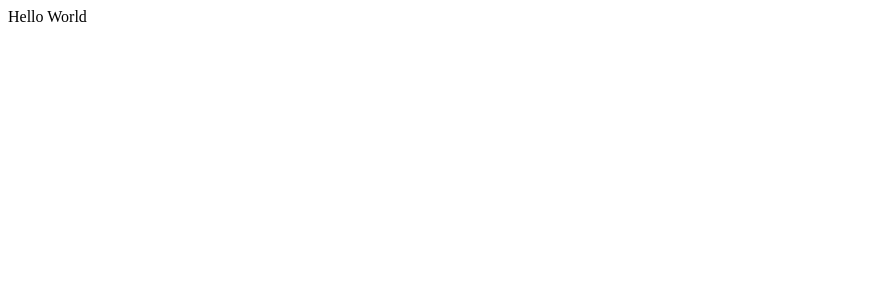
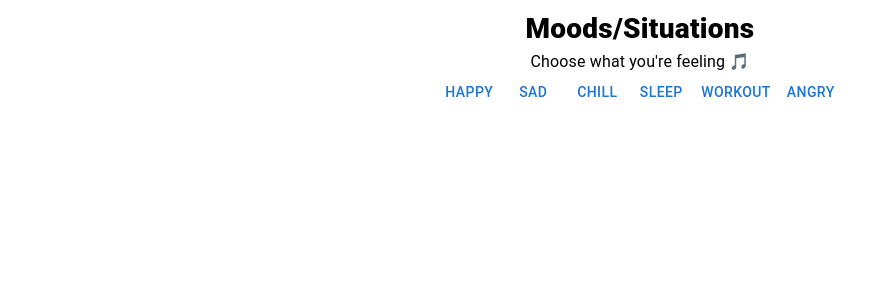
Before and after one commit to Team-Charizard-Mood/doompl, a React app: page / in a window 1280 px wide. Shown: the top 300 px of the page, without its empty margins (0-889 px from the left). Built offline with nearby package versions, Linux system fonts and the light colour scheme.

Commit message:
created frontend components

```diff
--- a/client/App.tsx
+++ b/client/App.tsx
@@ -1,7 +1,15 @@
 import React from 'react';
+import Login from './components/Login';
+import { Box } from '@mui/material';
+import Moods from './components/Moods';
+import Create from './components/Create';
 
 export default function App() {
     return (
-        <div>Hello World</div>
+        <Box sx={{margin: 'auto'}}>
+            {/* <Login /> */}
+            {/* <Create /> */}
+            <Moods />
+        </Box>
     )
 };
--- /dev/null
+++ b/client/components/Create.tsx
@@ -0,0 +1,12 @@
+import React from 'react';
+import { Box, Button, Typography, TextField } from '@mui/material';
+
+export default function Create() {
+	return (
+		<Box sx={{margin: 'auto', width: '50vw', textAlign: 'center', display: 'flex', flexDirection: 'column', gap: 2}}>
+      	<Typography sx={{fontSize: 28, fontWeight: 900}}>Create Your Playlist</Typography>
+				<TextField id="outlined-basic" label="Name your playlist" variant="outlined" />
+				<Button variant='contained'>Create Playlist</Button>
+		</Box>
+	)
+}
--- /dev/null
+++ b/client/components/Login.tsx
@@ -0,0 +1,20 @@
+import React from 'react';
+import { Box, Button, Typography, SvgIcon, Link } from '@mui/material';
+
+export default function Login(): JSX.Element {
+
+	const logo = (
+		<svg xmlns="http://www.w3.org/2000/svg" width="1.2rem" height="auto" fill="currentColor" className="bi bi-spotify" viewBox="0 0 16 16">
+  <path d="M8 0a8 8 0 1 0 0 16A8 8 0 0 0 8 0zm3.669 11.538a.498.498 0 0 1-.686.165c-1.879-1.147-4.243-1.407-7.028-.77a.499.499 0 0 1-.222-.973c3.048-.696 5.662-.397 7.77.892a.5.5 0 0 1 .166.686zm.979-2.178a.624.624 0 0 1-.858.205c-2.15-1.321-5.428-1.704-7.972-.932a.625.625 0 0 1-.362-1.194c2.905-.881 6.517-.454 8.986 1.063a.624.624 0 0 1 .206.858zm.084-2.268C10.154 5.56 5.9 5.419 3.438 6.166a.748.748 0 1 1-.434-1.432c2.825-.857 7.523-.692 10.492 1.07a.747.747 0 1 1-.764 1.288z"/>
+</svg>
+	)
+
+	return (
+		<Box sx={{margin: 'auto', width: '50vw', textAlign: 'center'}}>
+			<Typography sx={{fontSize: 28, fontWeight: 900}}>doompl</Typography>
+      <Typography>Generate a Spotify playlist based on your mood or situation &#128526;</Typography>
+			<Button sx={{display: 'flex', gap: 1, margin: 'auto'}} variant='contained'><Typography>Login with Spotify</Typography><SvgIcon>{logo}</SvgIcon> </Button>
+			<Link href="#">Continue without logging in</Link>
+		</Box>
+	)
+}
--- /dev/null
+++ b/client/components/Moods.tsx
@@ -0,0 +1,18 @@
+import React from 'react';
+import { Box, Button, Typography, TextField } from '@mui/material';
+
+
+export default function Moods() {
+	return (
+		<Box sx={{margin: 'auto', width: '50vw', textAlign: 'center'}}>
+      	<Typography sx={{fontSize: 28, fontWeight: 900}}>Moods/Situations</Typography>
+        <Typography>Choose what you're feeling &#127925;</Typography>
+				<Button>Happy</Button>
+				<Button>Sad</Button>
+				<Button>Chill</Button>
+				<Button>Sleep</Button>
+				<Button>Workout</Button>
+				<Button>Angry</Button>
+      </Box>
+	)
+}
--- a/client/index.tsx
+++ b/client/index.tsx
@@ -4,7 +4,5 @@ import App from './App';
 
 const root: ReactDOM.Root = ReactDOM.createRoot(document.getElementById('root') as HTMLElement);
 root.render(
-  <div>
     <App />
-  </div>
 );
```
Also changed, not shown: client/components/Account.tsx (added).
